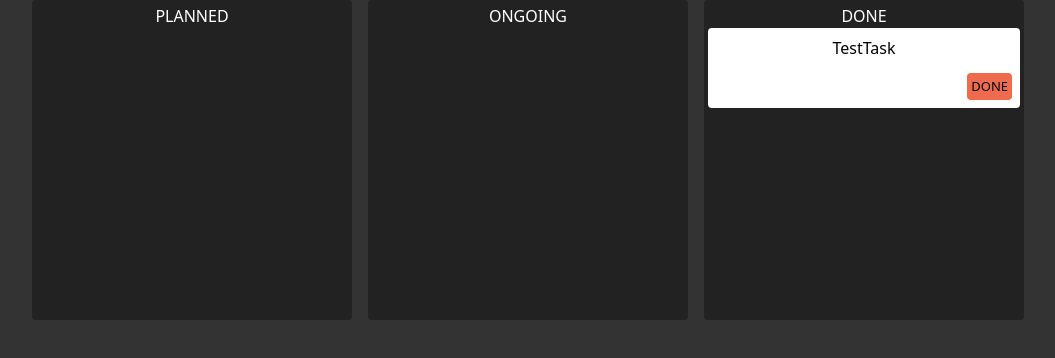
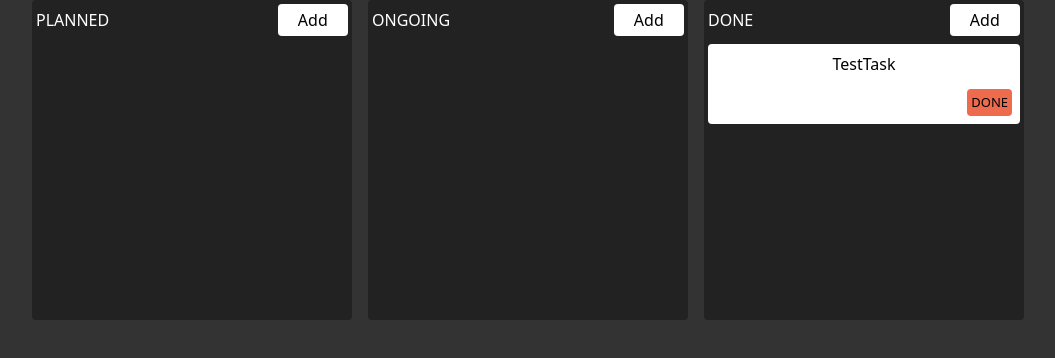
Before and after one commit to agkayster/zustand-kaban-app, a React (Create React App) app: page / in a window 1280 px wide. Shown: the top 358 px of the page, without its empty margins (112-1167 px from the left). Built offline with nearby package versions, Linux system fonts and the light colour scheme.

Commit message:
Implement the button UI and styling for each column

```diff
--- a/src/components/Column.css
+++ b/src/components/Column.css
@@ -9,3 +9,28 @@
 	text-align: center;
 	padding: 0.25rem;
 }
+
+.titleWrapper {
+	display: flex;
+	justify-content: space-between;
+	align-items: center;
+}
+
+.titleWrapper button {
+	 {
+		/* "all: unset", removes all default styling*/
+	}
+	all: unset;
+	background: white;
+	color: black;
+	width: 20%;
+	border-radius: 0.25rem;
+	padding: 0.25rem;
+	height: fit-content;
+	cursor: pointer;
+}
+
+.titleWrapper button:hover {
+	background: var(--COLOR-GRAY);
+	color: white;
+}
--- a/src/components/Column.jsx
+++ b/src/components/Column.jsx
@@ -6,13 +6,18 @@ import { useStore } from '../store';
 
 function Column({ state }) {
 	// useStore should come from your store.js
-	const tasks = useStore(
-		(store) => store.tasks.filter((task) => task.state === state)
+	const tasks = useStore((store) =>
+		store.tasks.filter((task) => task.state === state)
 	);
 	return (
-    <div className='column'>
-      {/* receive state from App.js */}
-			<p>{state}</p>
+		<div className='column'>
+			<div className='titleWrapper'>
+				{/* receive state from App.js */}
+				<p>{state}</p>
+				<button type='' className=''>
+					Add
+				</button>
+			</div>
 			{tasks.map((task) => (
 				<Tasks title={task.title} key={task.state} />
 			))}
--- a/src/components/Tasks.css
+++ b/src/components/Tasks.css
@@ -1,6 +1,7 @@
 .task {
 	background: white;
 	border-radius: 0.25em;
+	margin-top: 0.5rem;
 	min-height: 5rem;
 	color: #000000;
 	padding: 0.5rem;
```
